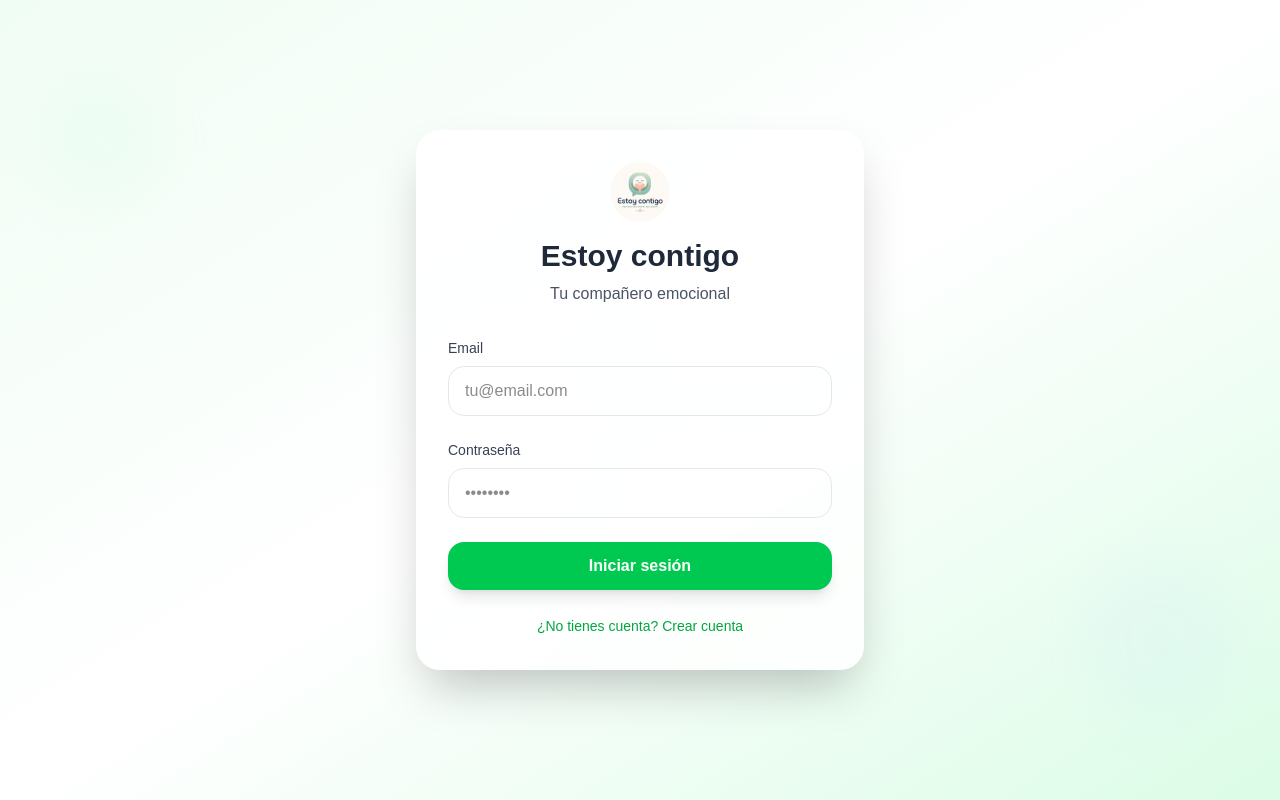
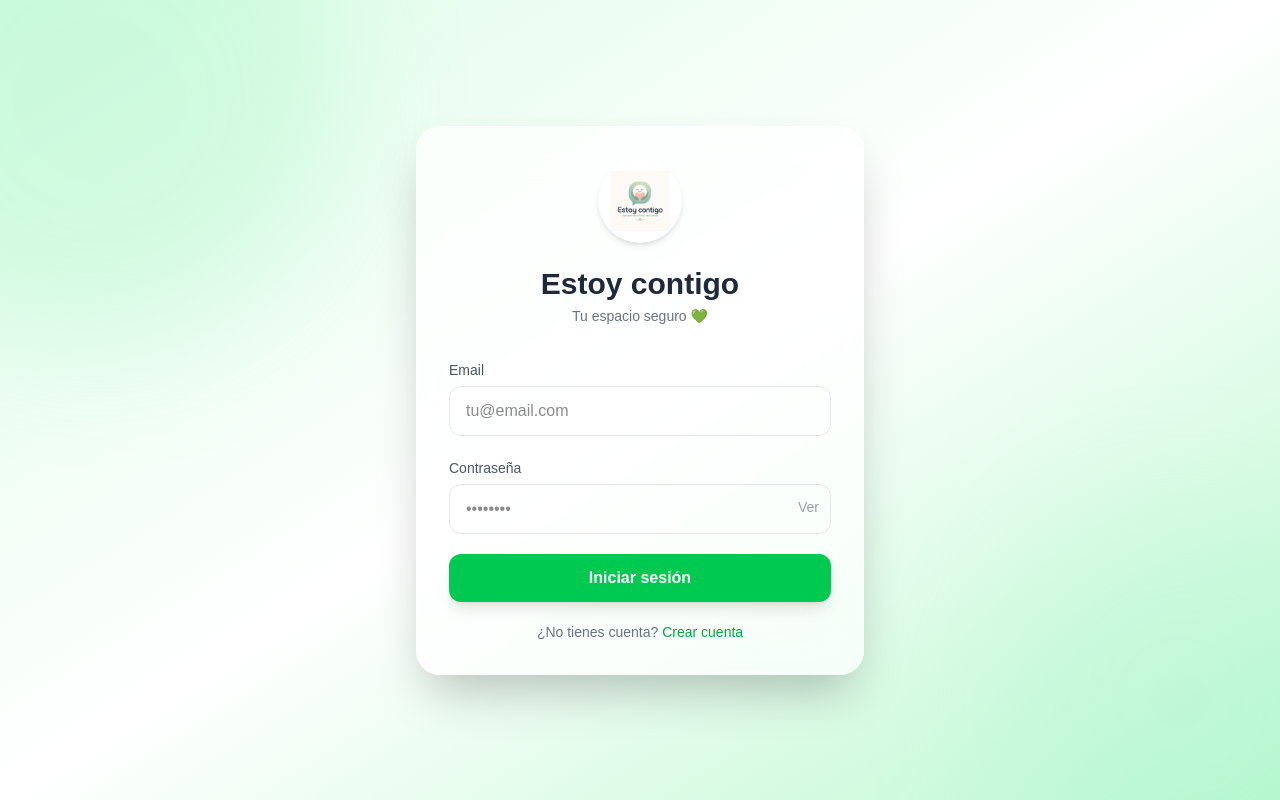
Before and after one commit to Yerko24/Estoy-contigo, a Next.js app: page /login in a window 1280 px wide. Built offline with nearby package versions, Linux system fonts and the light colour scheme.

Commit message:
cambio login

```diff
--- a/src/app/login/page.tsx
+++ b/src/app/login/page.tsx
@@ -6,82 +6,112 @@ import Image from "next/image";
 export default function Login() {
   const [email, setEmail] = useState("");
   const [password, setPassword] = useState("");
+  const [showPassword, setShowPassword] = useState(false);
+  const [loading, setLoading] = useState(false);
+  const [error, setError] = useState("");
   const router = useRouter();
 
   const handleLogin = () => {
-    // Simular login
+    setError("");
+
+    if (!email || !password) {
+      setError("Completa todos los campos");
+      return;
+    }
+
+    setLoading(true);
+
+    setTimeout(() => {
       localStorage.setItem("isLoggedIn", "true");
+      setLoading(false);
       router.push("/");
+    }, 1200);
   };
 
   return (
-    <div className="min-h-screen bg-gradient-to-br from-green-50 via-white to-green-100 flex items-center justify-center p-4">
-      {/* Background pattern */}
-      <div className="absolute inset-0 opacity-10">
-        <div className="absolute top-20 left-10 w-32 h-32 bg-green-200 rounded-full blur-xl"></div>
-        <div className="absolute bottom-20 right-10 w-40 h-40 bg-blue-200 rounded-full blur-xl"></div>
-        <div className="absolute top-1/2 left-1/2 transform -translate-x-1/2 -translate-y-1/2 w-48 h-48 bg-green-100 rounded-full blur-2xl"></div>
+    <div className="min-h-screen flex items-center justify-center bg-gradient-to-br from-green-100 via-white to-green-200 relative overflow-hidden">
+      {/* 🌿 Fondo premium */}
+      <div className="absolute w-[500px] h-[500px] bg-green-300 opacity-20 blur-3xl rounded-full top-[-150px] left-[-150px]" />
+      <div className="absolute w-[400px] h-[400px] bg-emerald-200 opacity-20 blur-3xl rounded-full bottom-[-100px] right-[-100px]" />
+
+      {/* 🧾 Card */}
+      <div className="relative z-10 w-full max-w-md bg-white/70 backdrop-blur-xl border border-white/30 rounded-3xl shadow-2xl p-8">
+        {/* 🧠 Logo + título */}
+        <div className="text-center mb-8">
+          <div className="bg-white p-3 rounded-full shadow-md inline-block">
+            <Image src="/Estoy contigo.png" alt="logo" width={60} height={60} />
           </div>
 
-      <div className="relative z-10 w-full max-w-md bg-white/80 backdrop-blur-sm rounded-3xl shadow-2xl p-8">
-        {/* Logo */}
-        <div className="text-center mb-8">
-          <Image
-            src="/Estoy contigo.png"
-            alt="Estoy contigo Logo"
-            width={60}
-            height={60}
-            className="mx-auto mb-4 rounded-full"
-          />
-          <h1 className="text-3xl font-bold text-gray-800 mb-2">
+          <h1 className="text-3xl font-bold text-gray-800 mt-4">
             Estoy contigo
           </h1>
-          <p className="text-gray-600">Tu compañero emocional</p>
+
+          <p className="text-gray-500 text-sm mt-1">Tu espacio seguro 💚</p>
         </div>
 
-        {/* Form */}
-        <div className="space-y-6">
+        {/* 📩 Formulario */}
+        <div className="space-y-5">
+          {/* EMAIL */}
           <div>
-            <label className="block text-sm font-medium text-gray-700 mb-2">
-              Email
-            </label>
+            <label className="text-sm text-gray-600">Email</label>
             <input
               type="email"
               value={email}
               onChange={(e) => setEmail(e.target.value)}
-              className="w-full px-4 py-3 rounded-2xl border border-gray-200 focus:border-green-300 focus:outline-none transition-colors"
               placeholder="tu@email.com"
+              className="w-full mt-1 px-4 py-3 rounded-xl border border-gray-200 focus:ring-2 focus:ring-green-300 outline-none transition"
             />
           </div>
 
+          {/* PASSWORD */}
           <div>
-            <label className="block text-sm font-medium text-gray-700 mb-2">
-              Contraseña
-            </label>
+            <label className="text-sm text-gray-600">Contraseña</label>
+
+            <div className="relative">
               <input
-              type="password"
+                type={showPassword ? "text" : "password"}
                 value={password}
                 onChange={(e) => setPassword(e.target.value)}
-              className="w-full px-4 py-3 rounded-2xl border border-gray-200 focus:border-green-300 focus:outline-none transition-colors"
                 placeholder="••••••••"
+                className="w-full mt-1 px-4 py-3 rounded-xl border border-gray-200 focus:ring-2 focus:ring-green-300 outline-none transition pr-12"
               />
+
+              <button
+                type="button"
+                onClick={() => setShowPassword(!showPassword)}
+                className="absolute right-3 top-1/2 -translate-y-1/2 text-gray-400 text-sm"
+              >
+                {showPassword ? "Ocultar" : "Ver"}
+              </button>
+            </div>
           </div>
 
+          {/* ERROR */}
+          {error && <p className="text-red-500 text-sm">{error}</p>}
+
+          {/* BOTÓN */}
           <button
             onClick={handleLogin}
-            className="w-full bg-green-500 hover:bg-green-600 text-white font-semibold py-3 px-6 rounded-2xl transition-colors shadow-lg"
+            disabled={loading}
+            className={`w-full py-3 rounded-xl text-white font-semibold transition ${
+              loading
+                ? "bg-green-300"
+                : "bg-green-500 hover:bg-green-600 shadow-lg"
+            }`}
           >
-            Iniciar sesión
+            {loading ? "Entrando..." : "Iniciar sesión"}
           </button>
 
-          <div className="text-center">
-            <a
-              href="/register"
-              className="text-green-600 hover:text-green-700 text-sm"
+          {/* LINK */}
+          <p className="text-center text-sm text-gray-500">
+            ¿No tienes cuenta?{" "}
+            <span
+              onClick={() => router.push("/register")}
+              className="text-green-600 cursor-pointer hover:underline"
             >
-              ¿No tienes cuenta? Crear cuenta
-            </a>
-          </div>
+              Crear cuenta
+            </span>
+          </p>
         </div>
       </div>
     </div>
```
Lines whose indentation alone changed are shown as unchanged.
